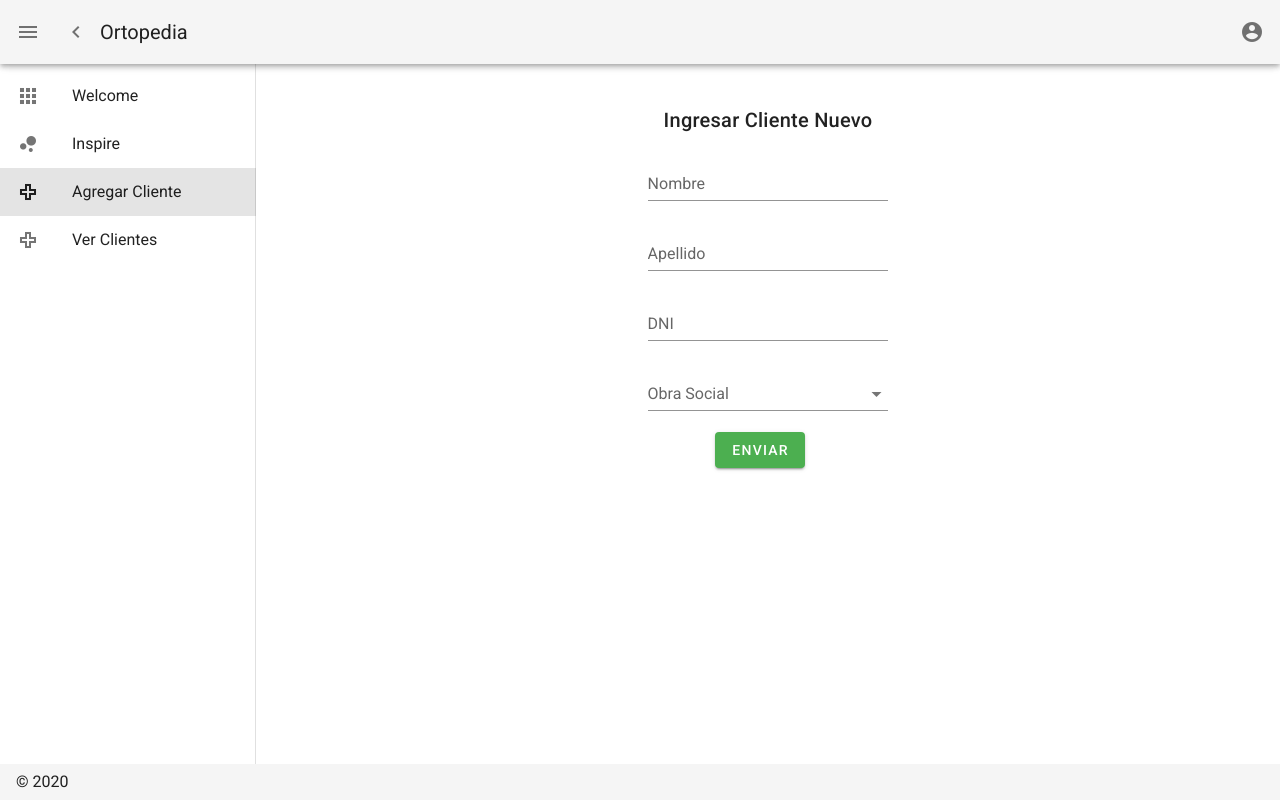
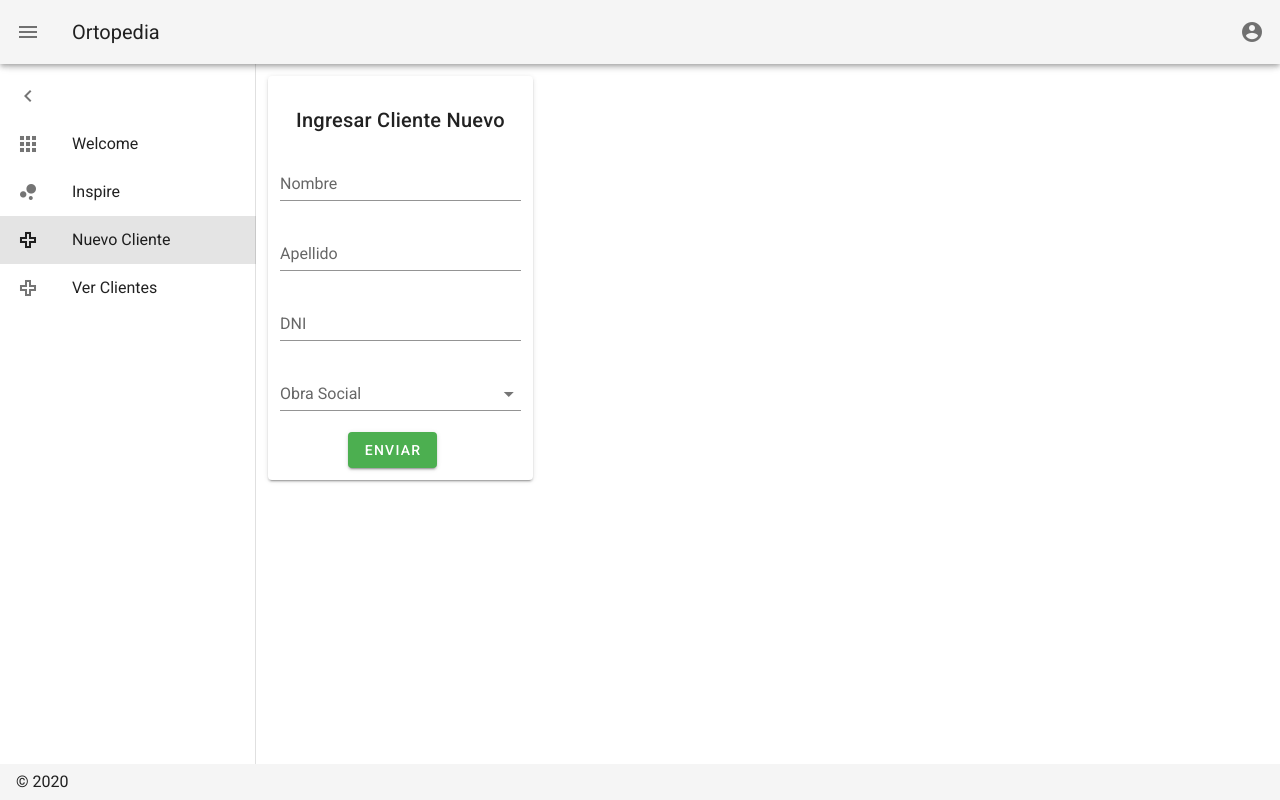
Before and after one commit to francocava/Ortopedia-FrontEnd, a Nuxt app: page /cliente in a window 1280 px wide. Built offline with nearby package versions, Linux system fonts and the light colour scheme.

Commit message:
algunos tweaks

```diff
--- a/layouts/default.vue
+++ b/layouts/default.vue
@@ -4,11 +4,21 @@
       v-model="drawer"
       :mini-variant="miniVariant"
       fixed
-      permanent
       app
       clipped
     >
+
       <v-list>
+        <v-list-item>
+      <v-list-item-action @click.stop="miniVariant = !miniVariant">
+            <v-icon>mdi-{{ `chevron-${miniVariant ? 'right' : 'left'}` }}</v-icon>
+          </v-list-item-action>
+          <v-list-item-content>
+            <v-list-item-title v-text="hola" />
+          </v-list-item-content>
+        </v-list-item>
+
+
         <v-list-item
           v-for="(item, i) in items"
           :key="i"
@@ -31,12 +41,12 @@
       app
     >
       <v-app-bar-nav-icon @click.stop="drawer = !drawer" />
-      <v-btn
+      <!-- <v-btn
         icon
         @click.stop="miniVariant = !miniVariant"
       >
         <v-icon>mdi-{{ `chevron-${miniVariant ? 'right' : 'left'}` }}</v-icon>
-      </v-btn>
+      </v-btn> -->
 
       <v-toolbar-title v-text="title"/>
       <v-spacer />
@@ -60,7 +70,7 @@
 export default {
   data () {
     return {
-      drawer: false,
+      drawer: true,
       items: [
         {
           icon: 'mdi-apps',
@@ -74,7 +84,7 @@ export default {
         },
         {
           icon: 'mdi-plus-outline',
-          title: 'Agregar Cliente',
+          title: 'Nuevo Cliente',
           to: '/cliente'
         },
         {
--- a/pages/cliente.vue
+++ b/pages/cliente.vue
@@ -1,5 +1,6 @@
 <template>
   <v-layout>
+    <v-card>
        <v-col class="d-flex align-center justify-md-center">
       <div class="text-center">
       <v-card-title>Ingresar Cliente Nuevo</v-card-title>
@@ -47,6 +48,7 @@
       </v-form>
       </div>
        </v-col>
+    </v-card>
   </v-layout>
 </template>
 
```
